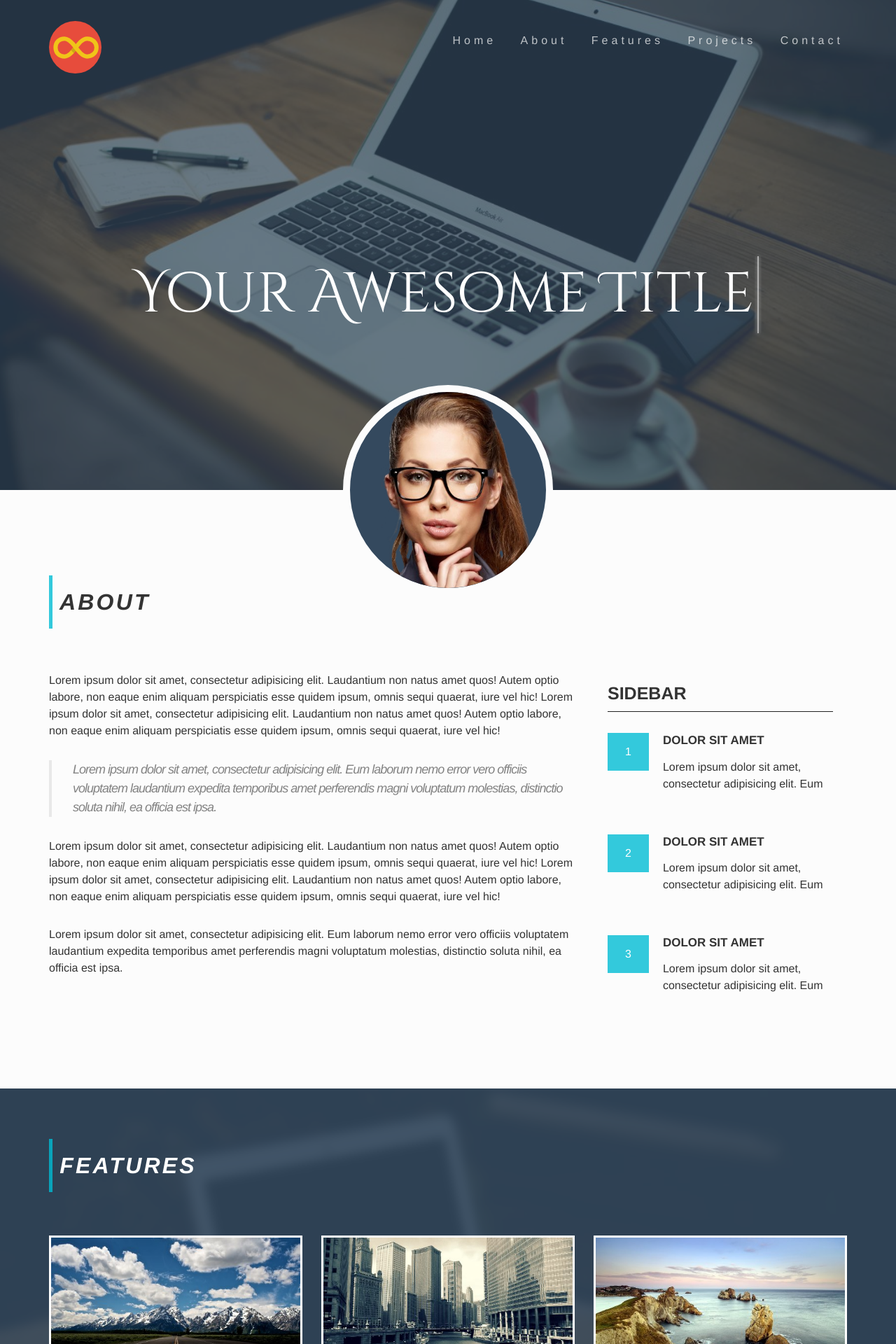
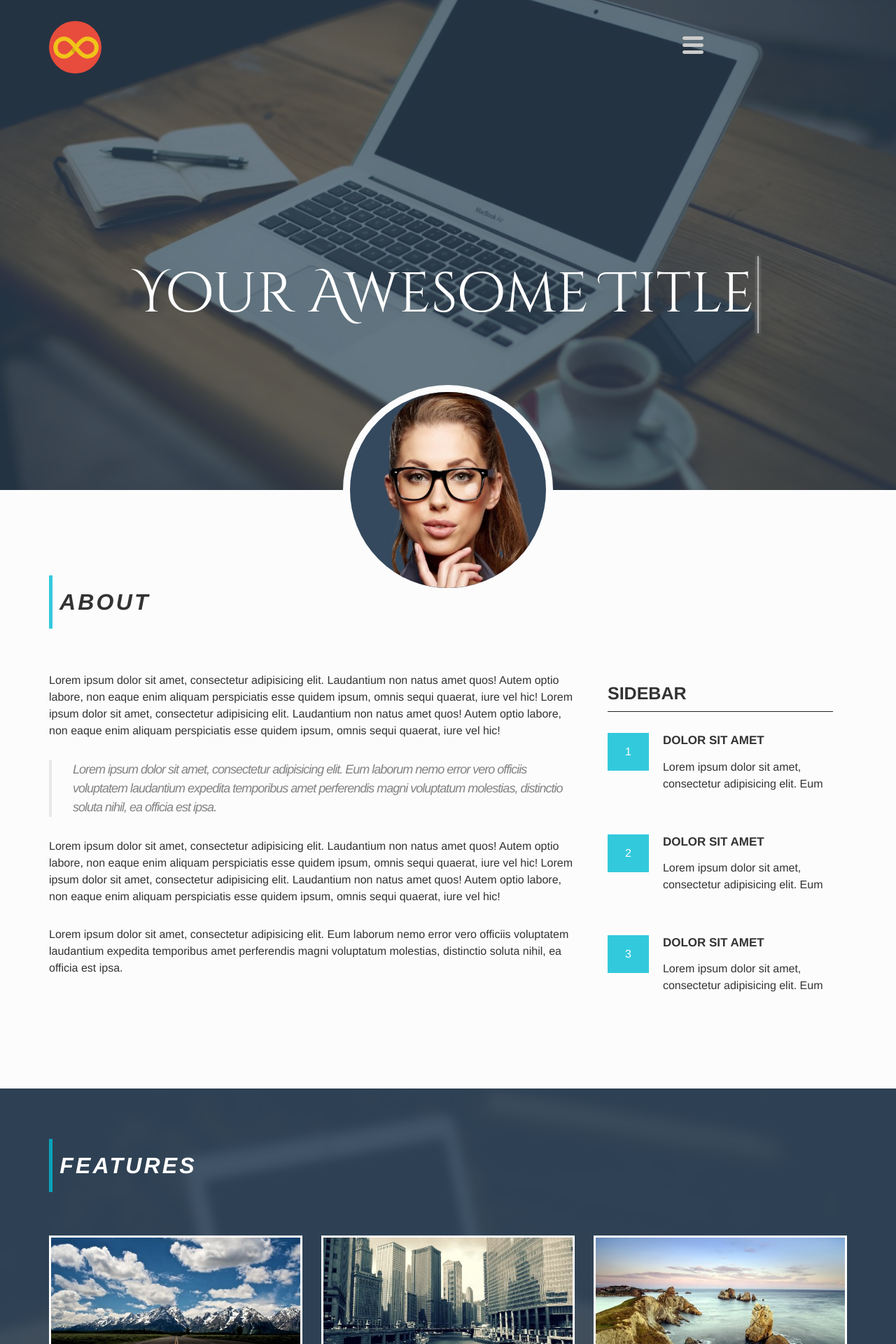
Before and after one commit to kerrongordon/kerrrongordon-jekyll-old, a Jekyll site: the page built from index.html, in a window 1280 px wide. Shown: the top 1920 px of the page at 70% size. Built offline with Jekyll 4.4.1, drawn with Linux system fonts in a browser that asks for light colours.

Commit message:
move menu to the side

```diff
--- a/_includes/header.html
+++ b/_includes/header.html
@@ -4,23 +4,6 @@
 
     <a class="site-title" href="{{ site.baseurl }}/"><img src="{{ site.baseurl }}/{{ site.image_location }}/{{ site.data.hero.logoImage }}"></a>
 
-    <nav class="site-nav">
-      <a href="javascript:void(0)" class="menu-icon">
-        <svg viewBox="0 0 18 15">
-          <svg viewBox="0 0 18 15">
-          <path fill="#424242" d="M18,1.484c0,0.82-0.665,1.484-1.484,1.484H1.484C0.665,2.969,0,2.304,0,1.484l0,0C0,0.665,0.665,0,1.484,0 h15.031C17.335,0,18,0.665,18,1.484L18,1.484z"/>
-          <path fill="#424242" d="M18,7.516C18,8.335,17.335,9,16.516,9H1.484C0.665,9,0,8.335,0,7.516l0,0c0-0.82,0.665-1.484,1.484-1.484 h15.031C17.335,6.031,18,6.696,18,7.516L18,7.516z"/>
-          <path fill="#424242" d="M18,13.516C18,14.335,17.335,15,16.516,15H1.484C0.665,15,0,14.335,0,13.516l0,0 c0-0.82,0.665-1.484,1.484-1.484h15.031C17.335,12.031,18,12.696,18,13.516L18,13.516z"/>
-        </svg>
-        </a>
-
-      <div id="navigation-menu" class="trigger">
-      {% for menu in site.data.hero.menu %}
-        <a class="page-link" href="{{ site.baseurl }}/{{ menu.link }}">{{ menu.title }}</a>
-      {% endfor %}
-      </div>
-    </nav>
-
   </div>
 
 </header>
--- a/_layouts/default.html
+++ b/_layouts/default.html
@@ -3,17 +3,32 @@
 
   {% include head.html %}
 
-  <body>
+  <body class="body">
 
-    {% include header.html %}
+  <div class="menu">
 
-    <div class="page-content">
-      <div class="wrapper">
-        {{ content }}
+    <a href="javascript:void(0)" class="menu-icon">
+        <svg viewBox="0 0 18 15">
+          <svg viewBox="0 0 18 15">
+          <path fill="#ccc" d="M18,1.484c0,0.82-0.665,1.484-1.484,1.484H1.484C0.665,2.969,0,2.304,0,1.484l0,0C0,0.665,0.665,0,1.484,0 h15.031C17.335,0,18,0.665,18,1.484L18,1.484z"/>
+          <path fill="#ccc" d="M18,7.516C18,8.335,17.335,9,16.516,9H1.484C0.665,9,0,8.335,0,7.516l0,0c0-0.82,0.665-1.484,1.484-1.484 h15.031C17.335,6.031,18,6.696,18,7.516L18,7.516z"/>
+          <path fill="#ccc" d="M18,13.516C18,14.335,17.335,15,16.516,15H1.484C0.665,15,0,14.335,0,13.516l0,0 c0-0.82,0.665-1.484,1.484-1.484h15.031C17.335,12.031,18,12.696,18,13.516L18,13.516z"/>
+        </svg>
+    </a>
+
+    <a class="site-logo" href="{{ site.baseurl }}/"><img src="{{ site.baseurl }}/{{ site.image_location }}/{{ site.data.hero.logoImage }}"></a>
+
+    <div id="navigation-menu" class="trigger">
+      {% for menu in site.data.hero.menu %}
+        <a class="page-link" href="{{ site.baseurl }}/{{ menu.link }}">{{ menu.title }}</a>
+      {% endfor %}
       </div>
-    </div>
+  </div>
 
+  <div class="main-page">
+    {{ content }}
     {% include footer.html %}
+  </div>
 
   </body>
 
--- a/_sass/_home.scss
+++ b/_sass/_home.scss
@@ -1,3 +1,64 @@
+.body {
+	width: 100%;
+	height: 100%;
+	position: relative;
+}
+
+.menu {
+	width: 300px;
+	height: 100%;
+	background: #2b2b2b;
+	position: fixed;
+	display: block;
+	z-index: 9999;
+	right: -300px;
+	@include transition(all 0.3s ease-in-out);
+
+	a {
+		display: block;
+		text-align: center;
+		padding: 15px;
+		color: $header-color;
+
+		svg fill {
+			color: $header-color;
+		}
+	}
+}
+
+.main-page {
+	right: 0px;
+	position: relative;
+	@include transition(all 0.3s ease-in-out);
+}
+
+.menu-icon {
+	width: 60px;
+	margin: 37px -320px;
+	float: left;
+	@include transition(all 0.3s ease-in-out);
+}
+
+.site-logo {
+	margin: 25px auto;
+	width: 100%;
+}
+
+.menu-open {
+	.menu {
+		right: 0;
+	}
+	.main-page {
+		right: 300px;
+	}
+	.menu-icon {
+		margin: 37px -55px;
+	}
+}
+
+
+
+
 //////////////////////////////////////////
               ///header-s//
 /////////////////////////////////////////
--- a/index.html
+++ b/index.html
@@ -1,5 +1,5 @@
 ---
-layout: home
+layout: default
 ---
 
 {% include hero.html %}
--- a/js/founction.js
+++ b/js/founction.js
@@ -15,11 +15,24 @@
 
 	$(window).bind('scroll', function() {
          if ($(window).scrollTop() > $('.header-s').height() ) {
-             $('.site-header').addClass('menu-top animated fadeInDown');
+             //$('.site-header').addClass('menu-top animated fadeInDown');
          }
          else {
-             $('.site-header').removeClass('menu-top animated fadeInDown');
+             //$('.site-header').removeClass('menu-top animated fadeInDown');
          }
+    });
+
+    $('.menu-icon').click(function() {
+
+        $('.body').toggleClass( "menu-open" );
+    });
+
+    $('#navigation-menu a').click(function() {
+        $('.body').toggleClass( "menu-open" );
+    });
+
+    $('.main-page').click(function() {
+        $('.body').removeClass( "menu-open" );
     });
 
     $('.page-load').load('page/load.html');
```
Also changed, not shown: 5 other files.
